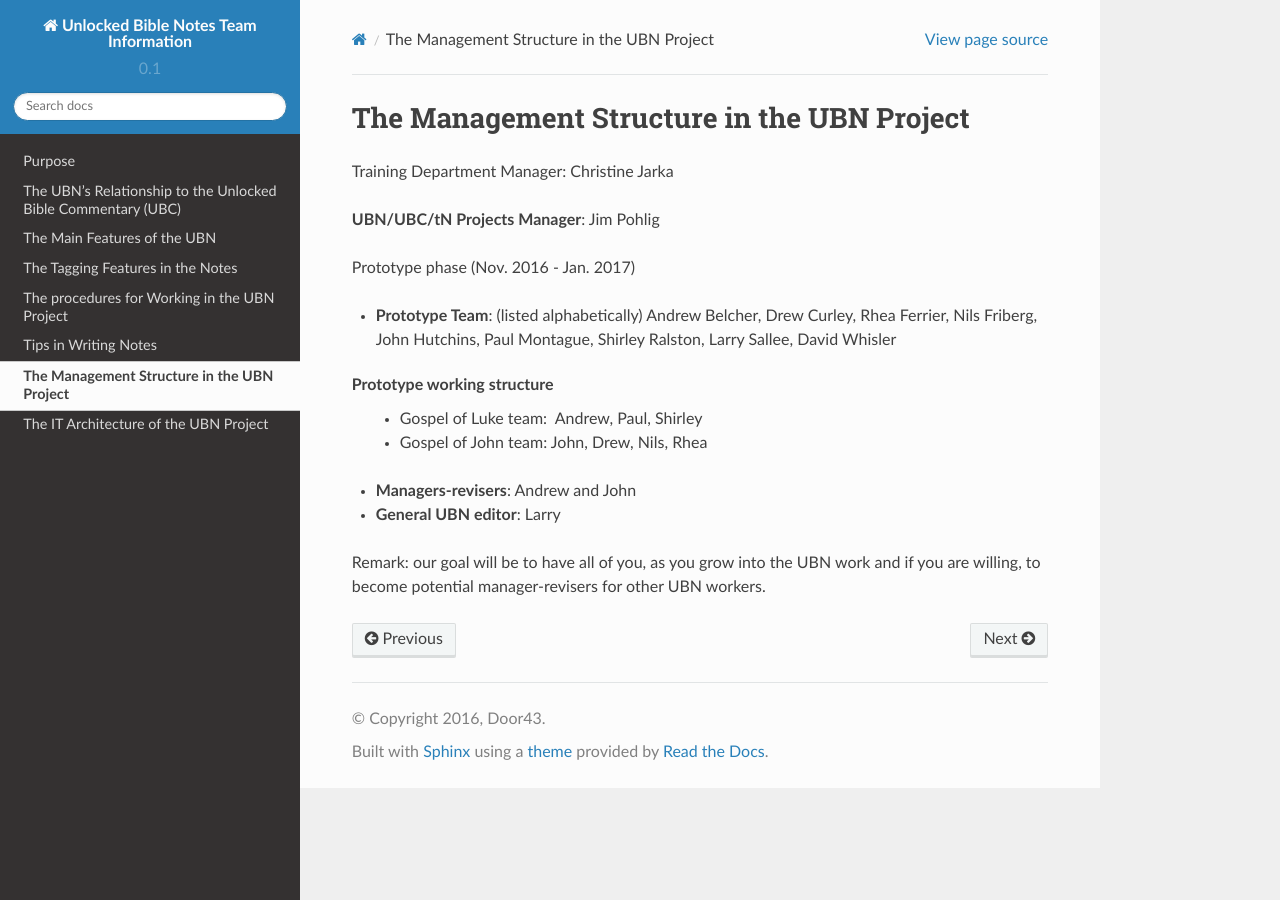
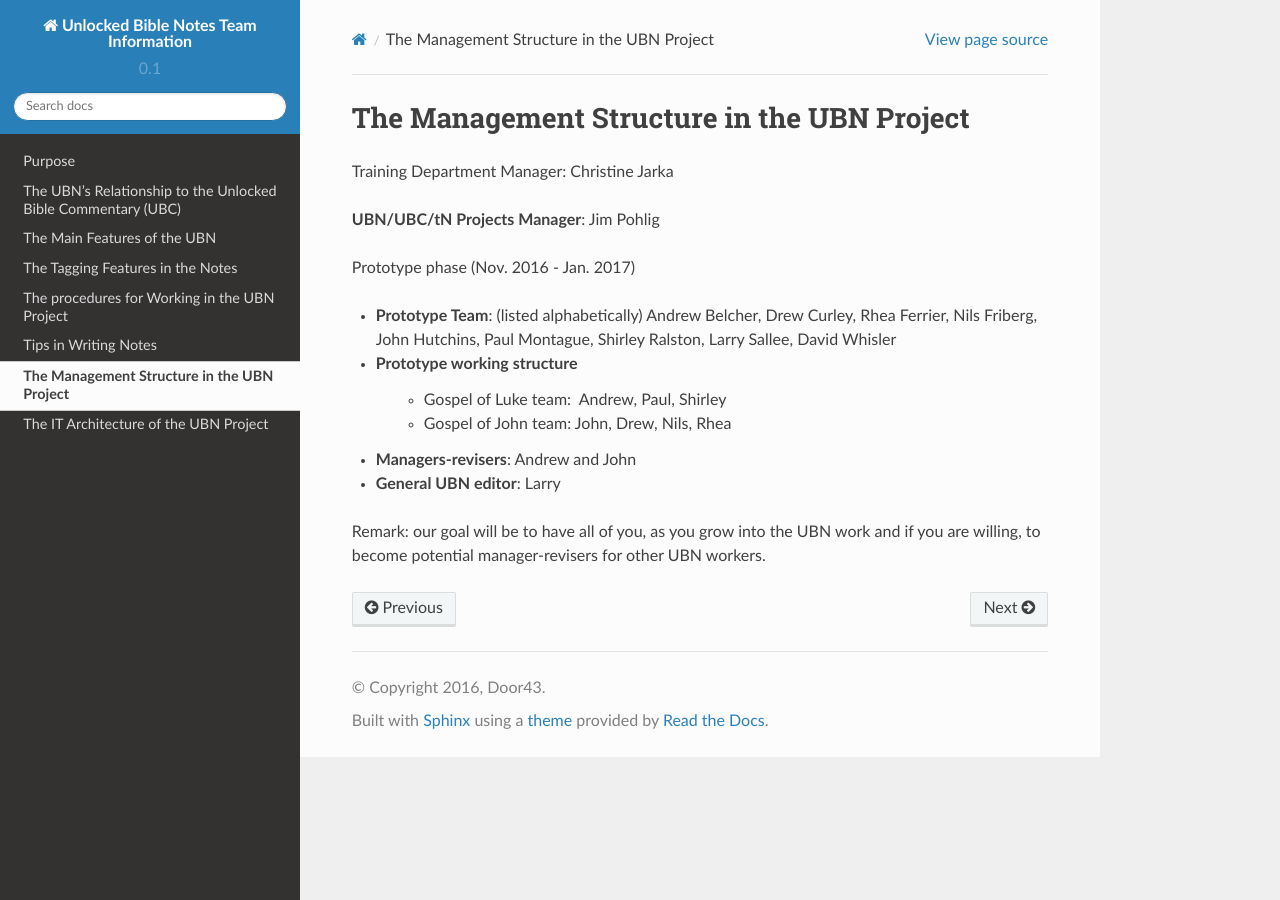
Before and after one commit to unfoldingWord-dev/Unlocked-Bible-Notes-Info, a Sphinx documentation site: the page built from docs/management.rst, in a window 1280 px wide. Built offline with Sphinx 7.4.7 and the Read the Docs theme 2.0.0, drawn with Linux system fonts in a browser that asks for light colours.

```diff
--- a/docs/management.rst
+++ b/docs/management.rst
@@ -9,7 +9,7 @@ Prototype phase (Nov. 2016 - Jan. 2017)
 
 - **Prototype Team**: (listed alphabetically) Andrew Belcher, Drew Curley, Rhea Ferrier, Nils Friberg, John Hutchins, Paul Montague, Shirley Ralston, Larry Sallee, David Whisler
 
-Prototype working structure
+- **Prototype working structure**
    - Gospel of Luke team:  Andrew, Paul, Shirley
    - Gospel of John team: John, Drew, Nils, Rhea
 
```
